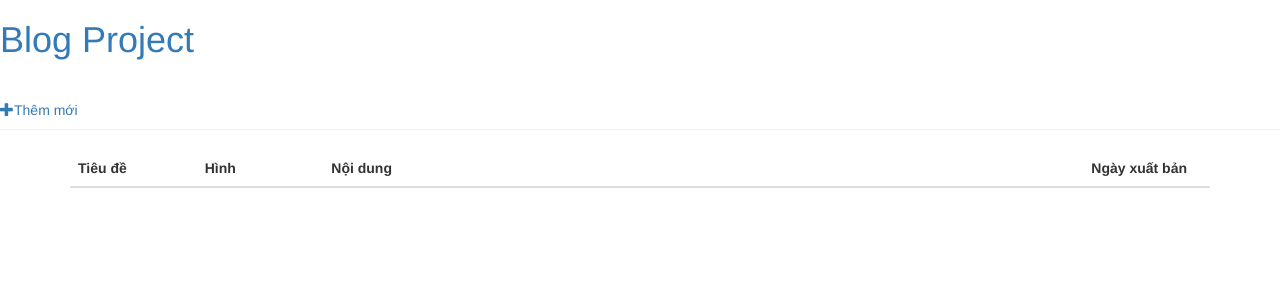
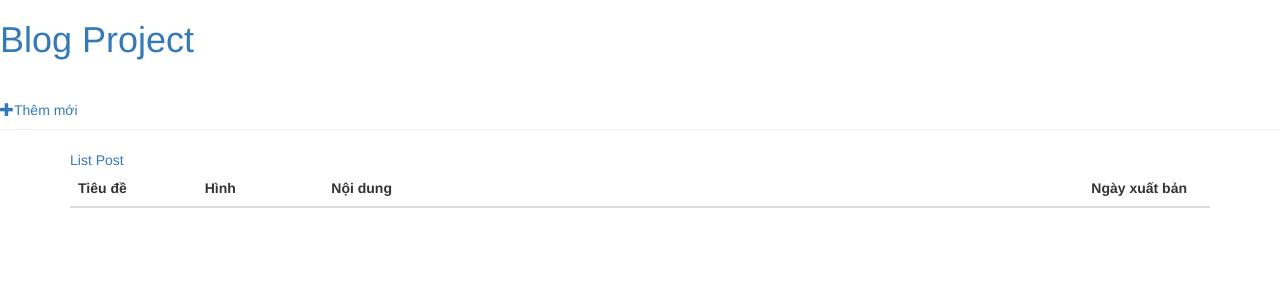
Before and after one commit to huyvodl/huyvh_app, a Django app: page /client/ in a window 1280 px wide. Shown: the top 300 px of the page. Run offline with Django 3.2, Linux system fonts and the light colour scheme; data that the repository does not hold is empty; some libraries are stand-ins or nearby versions.

```diff
--- a/huyvh_app/blog/templates/blog/post_client.html
+++ b/huyvh_app/blog/templates/blog/post_client.html
@@ -1,6 +1,7 @@
  {% extends "blog/base.html" %}
 
  {% block content %}
+        <span> <a href="{% url "blog_list" %}"> List Post </a></span>
         {% load static %}
         <script src="{% static "js/angular.min.js" %} " type="text/javascript"></script>
        <script src="{% static "js/clientAPI.js" %} " type="text/javascript"></script>
--- a/huyvh_app/huyvh_app/urls.py
+++ b/huyvh_app/huyvh_app/urls.py
@@ -26,7 +26,7 @@ urlpatterns = [
 	#url(r'^blog/', views.index, name='index'),
 	url(r'^blog_list/', views.blog_list, name='blog_list'),
     url(r'^client/', views.blog_client, name='blog_client'),
-	url(r'^$', views.blog_list, name='blog_list'),
+	#url(r'^$', views.blog_list, name='blog_list'),
 	#url(r'^(?P<question_id>[0-9]+)/$', views.detail, name='detail'),
     #url(r'^(?P<question_id>[0-9]+)/results/$', views.results, name='results'),
     #url(r'^(?P<question_id>[0-9]+)/vote/$', views.vote, name='vote'),
```
Also changed, not shown: huyvh_app/media/files/2015/08/24/Chrysanthemum.jpg (added), huyvh_app/media/files/2015/08/24/Chrysanthemum_loArMM6.jpg (added), huyvh_app/media/files/2015/08/24/Desert_oDilP08.jpg (added), huyvh_app/media/files/2015/08/24/Penguins_Elt0P64.jpg (added).
